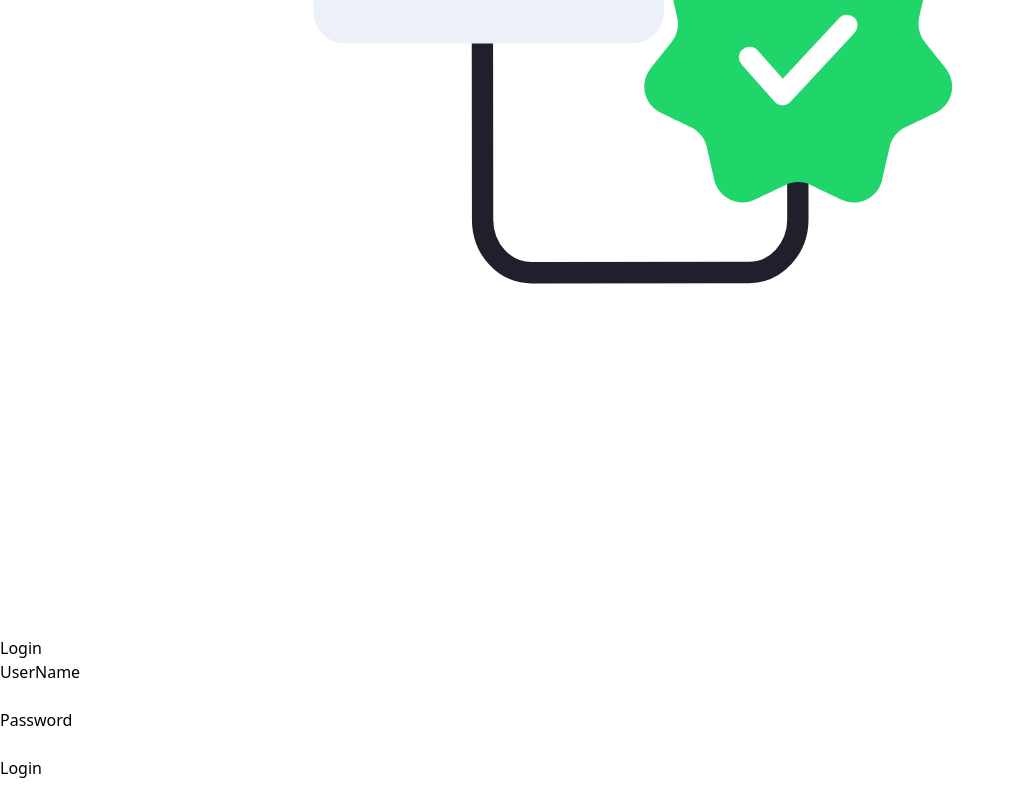
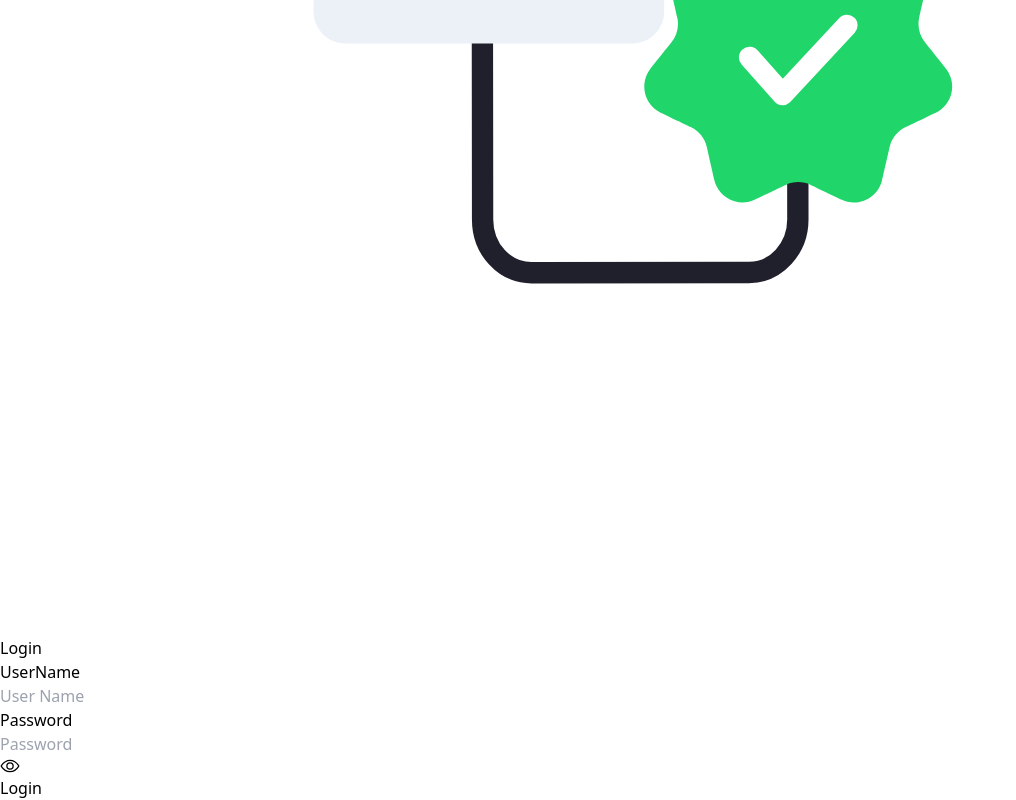
Before and after one commit to abhinav020104/PocketPals, a React (Vite) app: page /login in a window 1280 px wide. Shown: the part 692-1492 px from the top of the page, without its empty margins (0-1016 px from the left). Built offline with nearby package versions, Linux system fonts and the light colour scheme; no server answers.

Commit message:
login form  updated

```diff
--- a/src/Components/Login.jsx
+++ b/src/Components/Login.jsx
@@ -8,12 +8,15 @@ import {Navigate}  from "react-router-dom"
 import toast from "react-hot-toast"
 import Lottie from "lottie-react"
 import loginAnimation from "../assets/1707741206328.json"
+import { IoEyeOffOutline } from "react-icons/io5";
+import { IoEyeOutline } from "react-icons/io5";
 const Login = () => {
     const setUser = useSetRecoilState(userAtom);
     const setToken = useSetRecoilState(tokenAtom);
     const token = useRecoilValue(tokenAtom);
     const navigate = useNavigate();
     const [loginData , setLoginData] = useState({});
+    const [showPassword , setShowPassword] = useState(false);
     const changeHandler = (e)=>{
         setLoginData({
             ...loginData,
@@ -60,11 +63,22 @@ const Login = () => {
                         <div className="flex flex-col gap-3 p-3">
                             <div className=" flex justify-between">
                                 <div>UserName</div>
-                                <input type="text" className=" border-black border w-[70%] p-1" name="UserName" onChange={changeHandler}/>
+                                <input type="text" className=" border-black border  p-1" name="UserName" placeholder="User Name" onChange={changeHandler}/>
                             </div>
                             <div className=" flex justify-between">
                                 <div>Password</div>
-                                <input type="text" className=" border-black border w-[70%] p-1" name="Password" onChange={changeHandler} />
+                                <div className="flex relative">
+                                    <input type={showPassword ? `text` : `password`} className=" border-black border  p-1" placeholder="Password" name="Password" onChange={changeHandler} />
+                                    <div>
+                                        {
+                                            !showPassword ? (<IoEyeOutline className="cursor-pointer absolute left-[163px] top-[7px]" size={20} onClick={()=>{
+                                                setShowPassword(!showPassword);
+                                            }}></IoEyeOutline>) : (<IoEyeOffOutline className="cursor-pointer absolute left-[163px] top-[7px]" size={20}onClick={()=>{
+                                                setShowPassword(!showPassword);
+                                            }}></IoEyeOffOutline>)
+                                        }
+                                     </div>
+                                </div>
                             </div>
                         </div>
                     </form>
```
